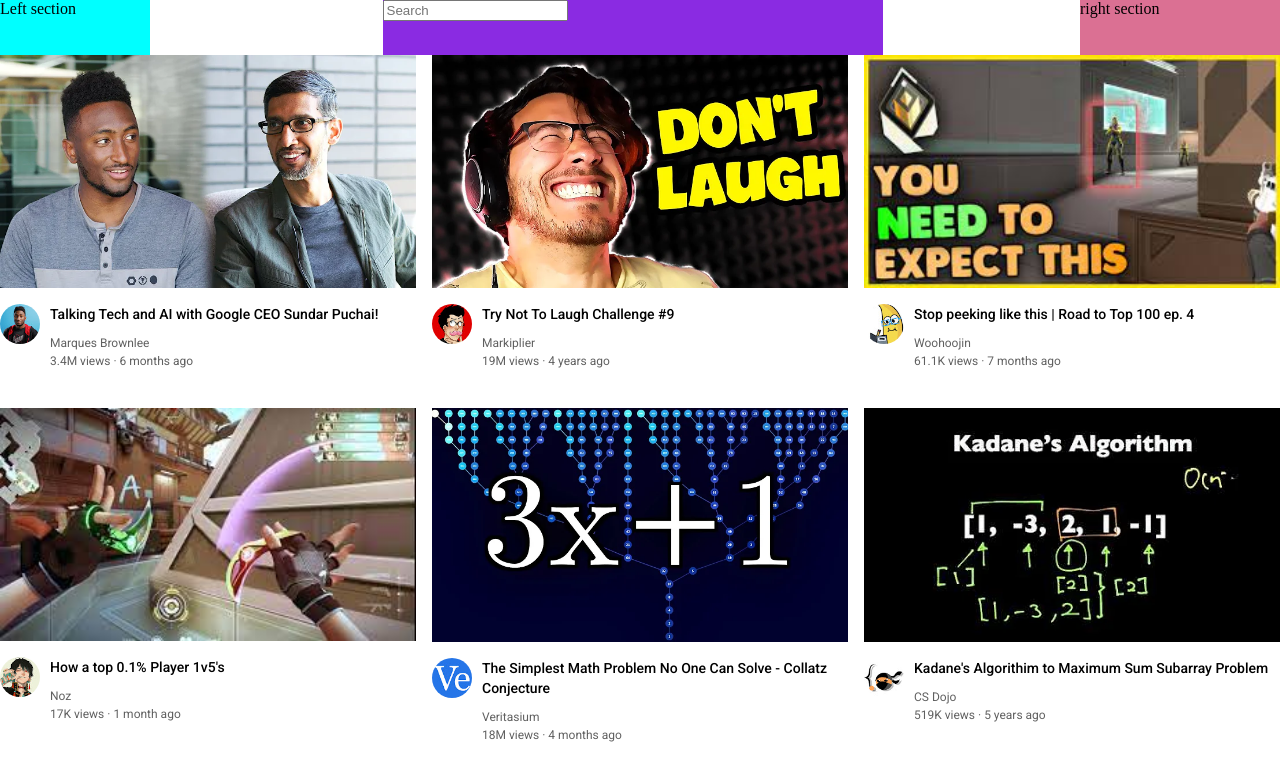
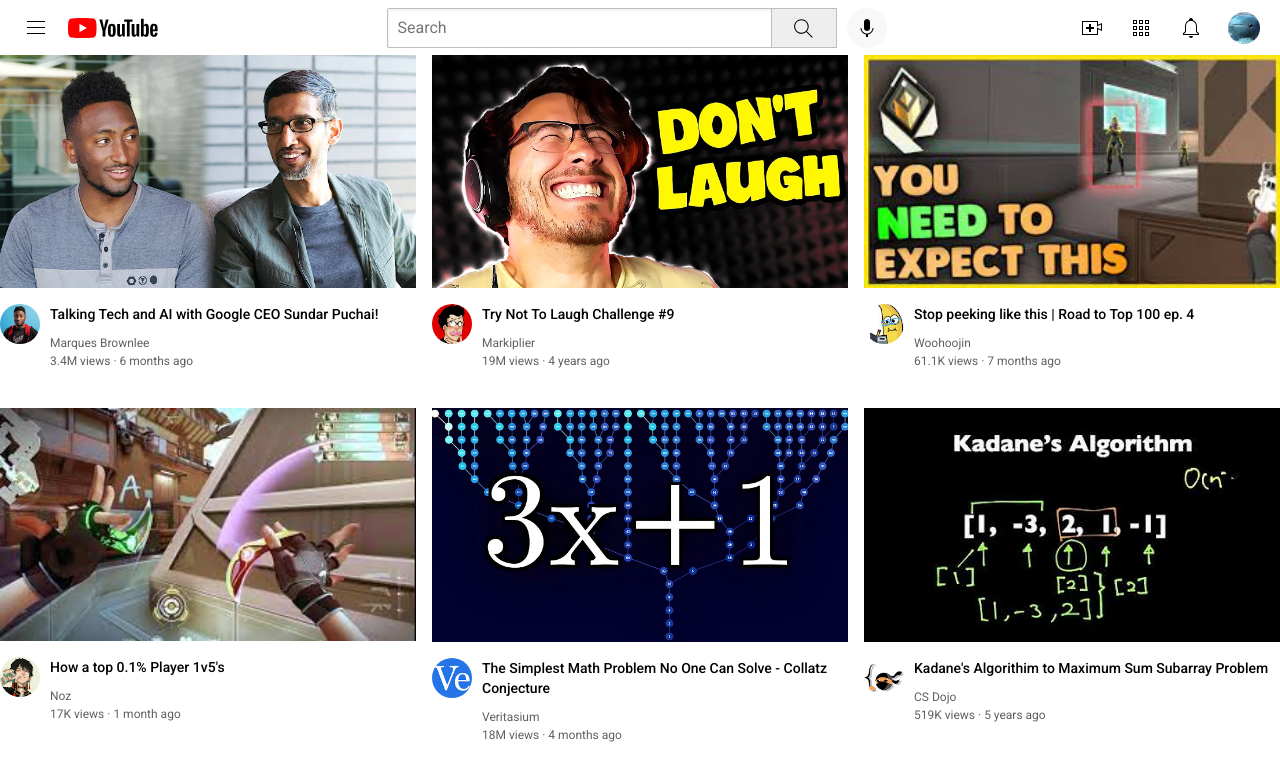
Before and after one commit to AlexanderWangY/SEC_SWE_Training, a plain HTML site: page Week 1/youtube.html in a window 1280 px wide. Drawn offline with Linux system fonts and the light colour scheme.

Commit message:
finished up to lesson 14

```diff
--- a/Week 1/header.css
+++ b/Week 1/header.css
@@ -6,19 +6,106 @@
 }
 
 .left-section {
-    background-color: aqua;
-    width: 150px;
+    display: flex;
+    align-items: center;
 }
 
 .right-section {
-    background-color: palevioletred;
-    width: 200px;
+    width: 180px;
+    display: flex;
+    align-items: center;
+    justify-content: space-between;
+    margin-right: 20px;
+    flex-shrink: 0;
 }
 
 .middle-section {
-    background-color: blueviolet;
     flex: 1;
     margin-left: 70px;
     margin-right: 35px;
     max-width: 500px;
+    display: flex;
+    align-items: center;
 }
+
+.hamburger-menu {
+    height: 24px;
+    margin-left: 24px;
+    margin-right: 20px;
+}
+
+.youtube-logo {
+    height: 20px;
+}
+
+.search-button {
+    height: 40px;
+    width: 66px;
+    background-color: rgb(238, 238, 238);
+    border-width: 1px;
+    border-style: solid;
+    border-color: rgb(190, 190, 190);
+    margin-left: -1px;
+    margin-right: 10px;
+
+}
+
+.voice-button {
+    height: 40px;
+    width: 40px;
+    border-radius: 20px;
+    background-color: rgba(245, 245, 245, 0.681);
+    border-width: 0px;
+    transition: background-color .15s;
+}
+
+.voice-button:hover {
+    cursor: pointer;
+    background-color: rgba(228, 228, 228, 0.681);
+}
+
+.search-bar {
+    font-family: Roboto, Arial;
+    flex: 1;
+    height: 36px;
+    font-size: 16px;
+    padding-left: 10px;
+    border-width: 1px;
+    border-style: solid;
+    border-color: rgb(190, 190, 190);
+    border-radius: 2px;
+    box-shadow: inset 1px 2px 3px rgba(0, 0, 0, 0.05);
+    width: 0;
+}
+
+.search-bar::placeholder {
+    font-family: Roboto, Arial;
+    font-size: 16px;
+}
+
+.search-icon {
+    height: 25px;
+    margin-top: 4px;
+}
+
+.voice-icon {
+    height: 24px;
+    margin-top: 4px;
+}
+
+.upload-icon {
+    height: 24px;
+}
+
+.apps-icon {
+    height: 24px;
+}
+
+.notification-icon {
+    height: 24px;
+}
+
+.current-user-picture {
+    height: 32px;
+    border-radius: 16px;
+}
--- a/Week 1/youtube.html
+++ b/Week 1/youtube.html
@@ -12,11 +12,25 @@
     <body>
 
         <div class="header">
-            <div class="left-section">Left section</div>
+            <div class="left-section">
+                <img class="hamburger-menu" src="imgs/header-icons/hamburger-menu.svg" alt="menu">
+                <img class="youtube-logo" src="imgs/header-icons/youtube-logo.svg" alt="">
+            </div>
             <div class="middle-section">
                 <input class="search-bar "type="text" placeholder="Search">
+                <button class="search-button">
+                    <img class="search-icon" src="imgs/header-icons/search.svg" alt="">
+                </button>
+                <button class="voice-button">
+                    <img class="voice-icon" src="imgs/header-icons/voice-search-icon.svg" alt="">
+                </button>
             </div>
-            <div class="right-section">right section</div>
+            <div class="right-section">
+                <img class="upload-icon" src="imgs/header-icons/upload.svg" alt="">
+                <img class="apps-icon" src="imgs/header-icons/youtube-apps.svg" alt="">
+                <img class="notification-icon" src="imgs/header-icons/notifications.svg" alt="">
+                <img class="current-user-picture" src="imgs/channel-pfp.jpg" alt="">
+            </div>
         </div>
         <div class="video-grid">
             <div class="video-preview">
```
Also changed, not shown: Week 1/challenges/flex.css (added, +26 -0 lines), Week 1/challenges/flex.html (added, +25 -0 lines), Week 2/index.js (+2 -16 lines), Week 1/imgs/channel-pfp.jpg (added), Week 1/imgs/header-icons/hamburger-menu.svg (added), Week 1/imgs/header-icons/notifications.svg (added), Week 1/imgs/header-icons/search.svg (added), Week 1/imgs/header-icons/upload.svg (added), Week 1/imgs/header-icons/voice-search-icon.svg (added), Week 1/imgs/header-icons/youtube-apps.svg (added), Week 1/imgs/header-icons/youtube-logo.svg (added).
